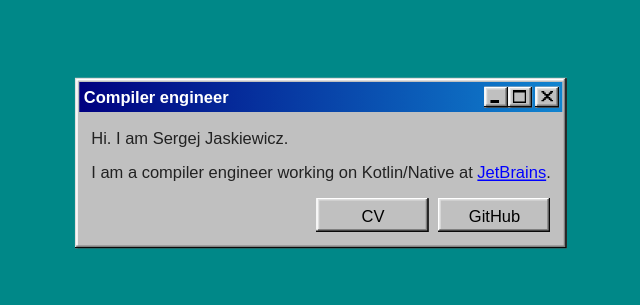
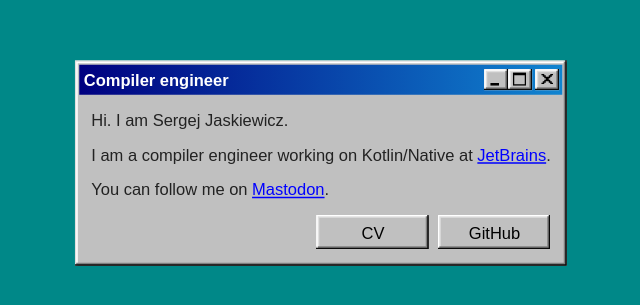
Before and after one commit to broadwaylamb/broadwaylamb.com, a plain HTML site: page index.html in a window 1280 px wide. Shown: the part 237-542 px from the top of the page, without its empty margins (319-959 px from the left). Drawn offline with Linux system fonts and the light colour scheme; a web font is replaced by a local one.

Commit message:
Update index.html

```diff
--- a/index.html
+++ b/index.html
@@ -32,6 +32,7 @@
         <div class="window-body">
             <p>Hi. I am Sergej Jaskiewicz.</p>
             <p>I am a compiler engineer working on Kotlin/Native at <a href="https://jetbrains.com">JetBrains</a>.</p>
+            <p>You can follow me on <a rel="me" href="https://mastodon.online/@broadway_lamb">Mastodon</a>.</p>
             <section class="field-row" style="justify-content: flex-end">
                 <button onclick="location.href='CV.html';" type="button">CV</button>
                 <button onclick="window.open('https://github.com/broadwaylamb', '_blank');" type="button">GitHub</button>
```
